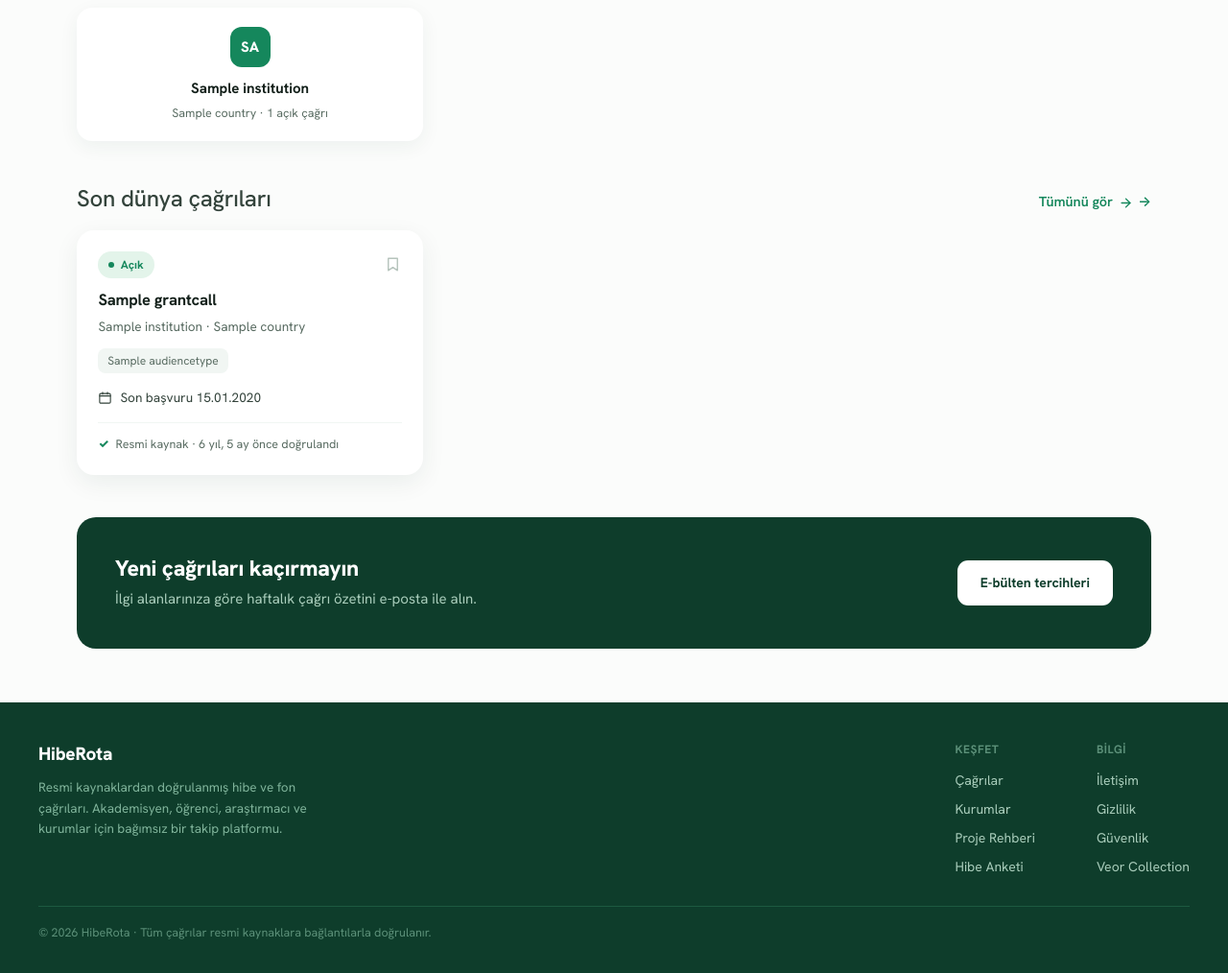
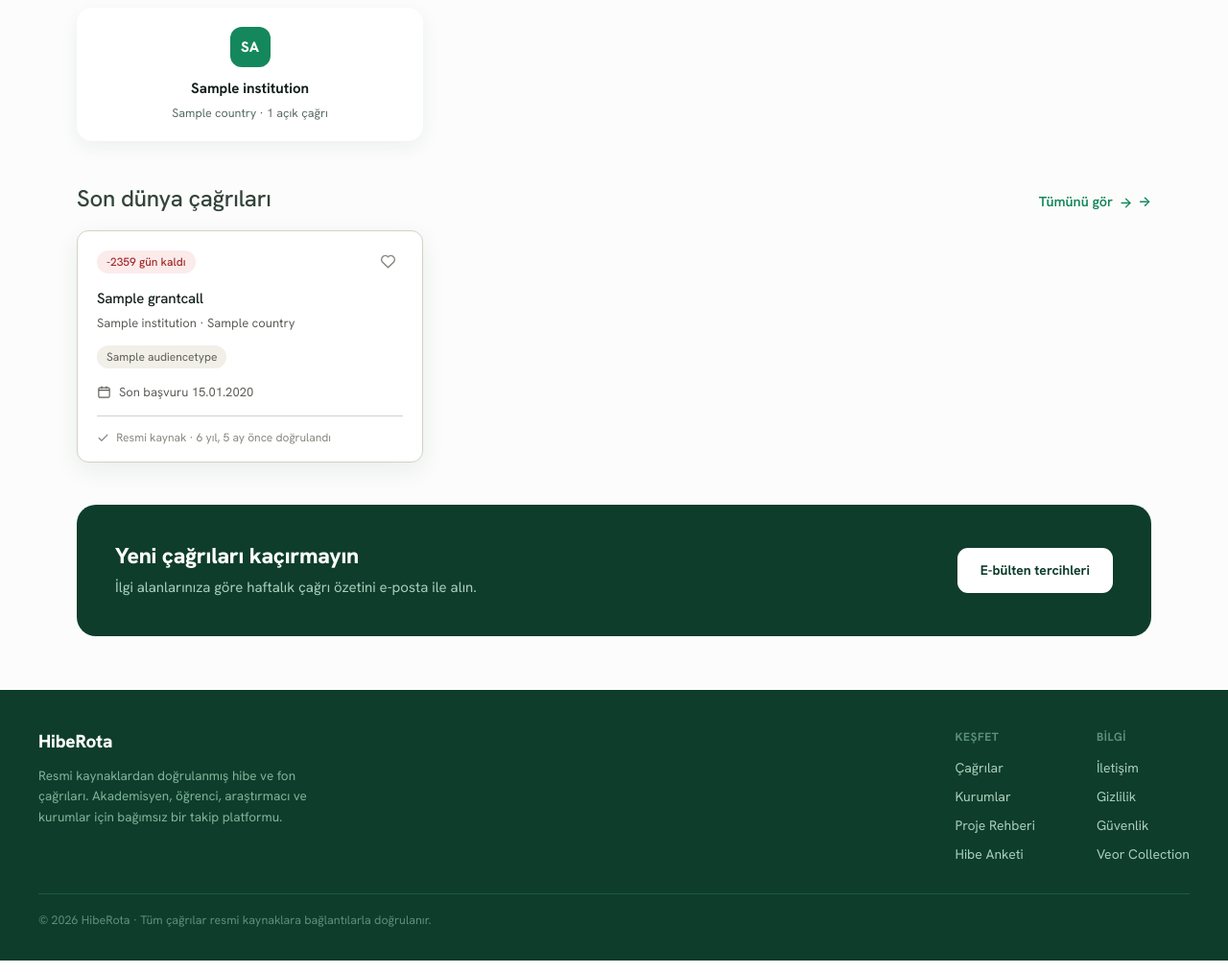
Before and after one commit to zengok/hiberota-1.1, a Django app: page / in a window 1280 px wide. Shown: the part 1071-2085 px from the top of the page at 96% size. Run offline with Django 5.2, Linux system fonts and the light colour scheme; tables that the repository leaves empty hold one stand-in row (values such as "Sample post").

Commit message:
Update grant call card visuals

```diff
--- /dev/null
+++ b/apps/calls/templatetags/call_card_tags.py
@@ -0,0 +1,16 @@
+from __future__ import annotations
+
+from datetime import datetime
+
+from django import template
+from django.utils import timezone
+
+register = template.Library()
+
+
+@register.filter
+def days_until(value: datetime | None) -> int | None:
+    if value is None:
+        return None
+    deadline = timezone.localtime(value).date() if timezone.is_aware(value) else value.date()
+    return (deadline - timezone.localdate()).days
--- a/static/css/styles.css
+++ b/static/css/styles.css
@@ -166,31 +166,32 @@ a:hover{ color:var(--hr-green-hover); }
 }
 .call-card{
   display:flex; flex-direction:column;
-  background:var(--hr-surface); border-radius:var(--hr-r-xl);
-  padding:1.4rem; box-shadow:var(--hr-shadow);
+  background:var(--hr-surface); border:1px solid #D3D1C7; border-radius:12px;
+  padding:1rem 1.25rem; box-shadow:var(--hr-shadow);
   transition:transform .18s var(--hr-ease), box-shadow .22s ease;
 }
+.call-card--closed{ opacity:.7; }
 .call-card h3, .call-card .h6{
-  font-size:1.03rem; line-height:1.32; font-weight:700; color:var(--hr-ink);
+  font-size:15px; line-height:1.35; font-weight:500; color:var(--hr-ink);
   margin:0 0 .35rem;
 }
 .call-card__top{ display:flex; align-items:center; justify-content:space-between; margin-bottom:.8rem; }
-.call-card__inst{ font-size:.85rem; color:var(--hr-muted); margin:0 0 .8rem; }
+.call-card__inst{ font-size:13px; color:#5F5E5A; margin:0 0 .8rem; }
 .call-card__tags{ display:flex; flex-wrap:wrap; gap:.45rem; margin-bottom:.95rem; }
 .call-card__tag{
-  background:var(--hr-mint-50); color:var(--hr-muted);
-  font-size:.75rem; padding:.25rem .62rem; border-radius:var(--hr-r-sm);
+  background:#F1EFE8; color:#5F5E5A;
+  font-size:12px; padding:3px 10px; border-radius:20px;
 }
 .call-card__deadline{
   display:flex; align-items:center; gap:.5rem;
-  font-size:.85rem; color:var(--hr-text); margin-bottom:.95rem;
+  font-size:13px; color:#5F5E5A; margin-bottom:.95rem;
 }
 .call-card__verify{
   display:flex; align-items:center; gap:.45rem;
-  border-top:1px solid var(--hr-mint-50); padding-top:.8rem;
-  font-size:.78rem; color:var(--hr-muted);
+  border-top:.5px solid #D3D1C7; margin-top:auto; padding-top:.8rem;
+  font-size:12px; color:#888780;
 }
-.call-card__verify::before{ content:"✓"; color:var(--hr-green); font-weight:800; }
+.call-card__verify svg{ flex:none; }
 
 /* Durum rozeti */
 .status-badge{
@@ -203,6 +204,15 @@ a:hover{ color:var(--hr-green-hover); }
 .status-badge--upcoming{ background:var(--hr-slate-bg); color:var(--hr-slate); }
 .status-badge--closed{   background:var(--hr-mint-50);  color:var(--hr-muted); }
 
+/* Çağrı kartı son tarih/durum rozeti */
+.deadline-status-badge{
+  display:inline-flex; align-items:center;
+  font-size:12px; font-weight:500; padding:3px 10px; border-radius:20px;
+}
+.deadline-status-badge--closed{ background:#F1EFE8; color:#5F5E5A; }
+.deadline-status-badge--urgent{ background:#FCEBEB; color:#A32D2D; }
+.deadline-status-badge--open{ background:#EAF3DE; color:#3B6D11; }
+
 /* Gün-kalan rozeti */
 .deadline-badge{
   margin-left:auto; font-size:.75rem; font-weight:700;
@@ -213,11 +223,15 @@ a:hover{ color:var(--hr-green-hover); }
 
 /* Favori (yer imi) ikonu */
 .favorite-toggle{
-  background:none; border:0; padding:0; line-height:0;
-  color:#B6C4BC; cursor:pointer; transition:transform .18s ease, color .18s ease;
+  align-items:center; background:none; border:0; color:#888780; cursor:pointer;
+  display:inline-flex; justify-content:center; line-height:0; min-height:32px;
+  min-width:32px; padding:0; transition:transform .18s ease, color .18s ease;
 }
-.favorite-toggle:hover{ color:var(--hr-green); transform:scale(1.18); }
-.favorite-toggle[aria-pressed="true"]{ color:var(--hr-green); }
+.favorite-toggle:hover{ color:#E24B4A; transform:scale(1.18); }
+.favorite-toggle[aria-pressed="true"]{ color:#E24B4A; }
+.favorite-toggle__icon--filled{ display:none; }
+.favorite-toggle[aria-pressed="true"] .favorite-toggle__icon--outline{ display:none; }
+.favorite-toggle[aria-pressed="true"] .favorite-toggle__icon--filled{ display:block; }
 
 /* ----------------------------- KURUMLAR ----------------------------- */
 .institution-grid{ display:grid; grid-template-columns:repeat(3,1fr); gap:1.15rem; }
--- a/static/js/favorites.js
+++ b/static/js/favorites.js
@@ -109,14 +109,22 @@
   const renderFavoriteCard = (call) => `
     <article class="call-card">
       <div class="d-flex flex-column gap-2">
+        <div class="call-card__top">
+          <span class="deadline-status-badge deadline-status-badge--open">${escapeHtml(call.deadline || "Tarih belirtilmemiş")}</span>
+          <button class="favorite-toggle" type="button" data-favorite-toggle data-call-id="${call.id}" aria-pressed="true" aria-label="Favoriden çıkar">
+            <svg class="favorite-toggle__icon favorite-toggle__icon--outline" width="19" height="19" viewBox="0 0 24 24" fill="none" stroke="currentColor"
+                 stroke-width="1.9" stroke-linecap="round" stroke-linejoin="round" aria-hidden="true">
+              <path d="M19.5 12.6 12 20l-7.5-7.4A5 5 0 0 1 12 6a5 5 0 0 1 7.5 6.6Z"/>
+            </svg>
+            <svg class="favorite-toggle__icon favorite-toggle__icon--filled" width="19" height="19" viewBox="0 0 24 24" fill="currentColor" aria-hidden="true">
+              <path d="M12 20.8 4.1 13A5.45 5.45 0 0 1 12 5.5a5.45 5.45 0 0 1 7.9 7.5L12 20.8Z"/>
+            </svg>
+          </button>
+        </div>
         <div>
           <h2 class="h6 mb-1"><a href="${call.url}">${escapeHtml(call.title)}</a></h2>
           <p class="text-secondary small mb-0">${escapeHtml(call.institution)}</p>
         </div>
-        <p class="text-secondary small mb-0">Son tarih: ${escapeHtml(call.deadline || "Belirtilmemiş")}</p>
-        <button class="btn btn-outline-secondary btn-sm" type="button" data-favorite-toggle data-call-id="${call.id}">
-          Favoriden çıkar
-        </button>
       </div>
     </article>
   `;
--- a/templates/includes/call_card.html
+++ b/templates/includes/call_card.html
@@ -1,21 +1,27 @@
-{% load static %}
-<article class="call-card">
+{% load call_card_tags %}
+<article class="call-card{% if call.availability_status == "closed" %} call-card--closed{% endif %}">
+  {% with days_left=call.deadline_at|days_until %}
   <div class="call-card__top">
-    {% if call.availability_status == "open" %}
-      <span class="status-badge status-badge--open">Açık</span>
-    {% elif call.availability_status == "closing_soon" %}
-      <span class="status-badge status-badge--closing">Kapanmak üzere</span>
-    {% elif call.availability_status == "upcoming" %}
-      <span class="status-badge status-badge--upcoming">Yakında</span>
+    {% if call.availability_status == "closed" %}
+      <span class="deadline-status-badge deadline-status-badge--closed">Kapalı</span>
+    {% elif days_left is not None and days_left <= 7 %}
+      <span class="deadline-status-badge deadline-status-badge--urgent">{{ days_left }} gün kaldı</span>
+    {% elif days_left is not None %}
+      <span class="deadline-status-badge deadline-status-badge--open">Açık · {{ days_left }} gün</span>
     {% else %}
-      <span class="status-badge status-badge--closed">Kapalı</span>
+      <span class="deadline-status-badge deadline-status-badge--closed">Tarih belirtilmemiş</span>
     {% endif %}
 
     <button class="favorite-toggle" type="button"
             data-favorite-toggle data-call-id="{{ call.id }}"
             aria-pressed="false" aria-label="Favorilere ekle">
-      <svg width="19" height="19" viewBox="0 0 24 24" fill="none" stroke="currentColor"
-           stroke-width="1.8" stroke-linejoin="round"><path d="M6 4h12v16l-6-4-6 4z"/></svg>
+      <svg class="favorite-toggle__icon favorite-toggle__icon--outline" width="19" height="19" viewBox="0 0 24 24" fill="none" stroke="currentColor"
+           stroke-width="1.9" stroke-linecap="round" stroke-linejoin="round" aria-hidden="true">
+        <path d="M19.5 12.6 12 20l-7.5-7.4A5 5 0 0 1 12 6a5 5 0 0 1 7.5 6.6Z"/>
+      </svg>
+      <svg class="favorite-toggle__icon favorite-toggle__icon--filled" width="19" height="19" viewBox="0 0 24 24" fill="currentColor" aria-hidden="true">
+        <path d="M12 20.8 4.1 13A5.45 5.45 0 0 1 12 5.5a5.45 5.45 0 0 1 7.9 7.5L12 20.8Z"/>
+      </svg>
     </button>
   </div>
 
@@ -43,20 +49,18 @@
       <line x1="3" y1="9" x2="21" y2="9"/><line x1="8" y1="3" x2="8" y2="6"/><line x1="16" y1="3" x2="16" y2="6"/></svg>
     {% if call.deadline_at %}
       Son başvuru {{ call.deadline_at|date:"d.m.Y" }}
-      {% if call.days_left is not None %}
-        {% if call.days_left <= 10 %}
-          <span class="deadline-badge deadline-badge--urgent">{{ call.days_left }} gün</span>
-        {% else %}
-          <span class="deadline-badge">{{ call.days_left }} gün</span>
-        {% endif %}
-      {% endif %}
     {% else %}
       Resmi kaynakta tarih belirtilmemiş
-      <span class="deadline-badge">Tarih belirtilmemiş</span>
+      <span class="visually-hidden">Tarih belirtilmemiş</span>
     {% endif %}
   </div>
 
   <div class="call-card__verify">
-    Resmi kaynak · {% if call.last_verified_at %}{{ call.last_verified_at|timesince }} önce doğrulandı{% else %}henüz doğrulanmadı{% endif %}
+    <svg width="13" height="13" viewBox="0 0 24 24" fill="none" stroke="currentColor"
+         stroke-width="2.2" stroke-linecap="round" stroke-linejoin="round" aria-hidden="true">
+      <path d="M20 6 9 17l-5-5"/>
+    </svg>
+    <span>Resmi kaynak · {% if call.last_verified_at %}{{ call.last_verified_at|timesince }} önce doğrulandı{% else %}henüz doğrulanmadı{% endif %}</span>
   </div>
+  {% endwith %}
 </article>
```
Also changed, not shown: apps/calls/test_public_views.py (+43 -0 lines), apps/calls/templatetags/__init__.py (added).
